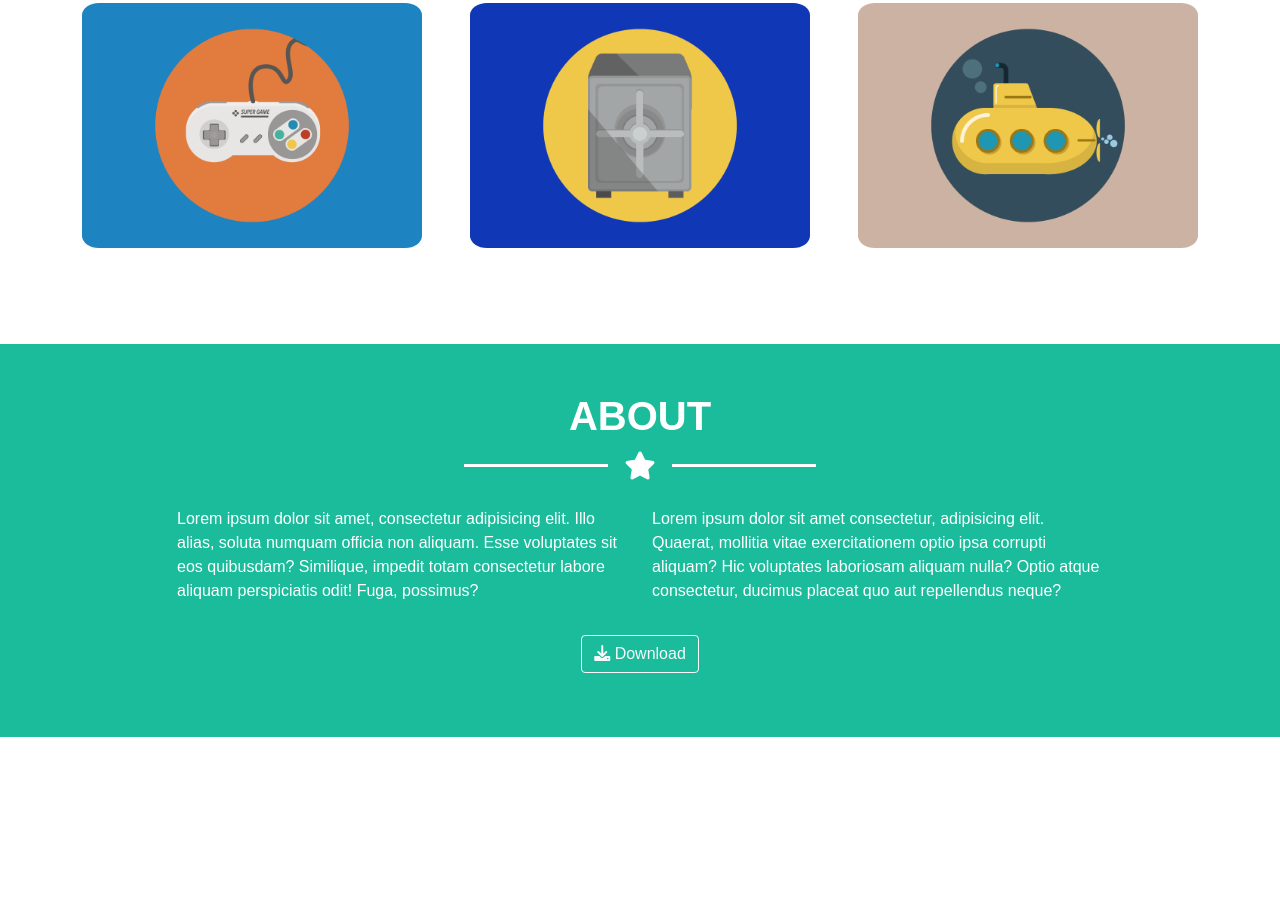
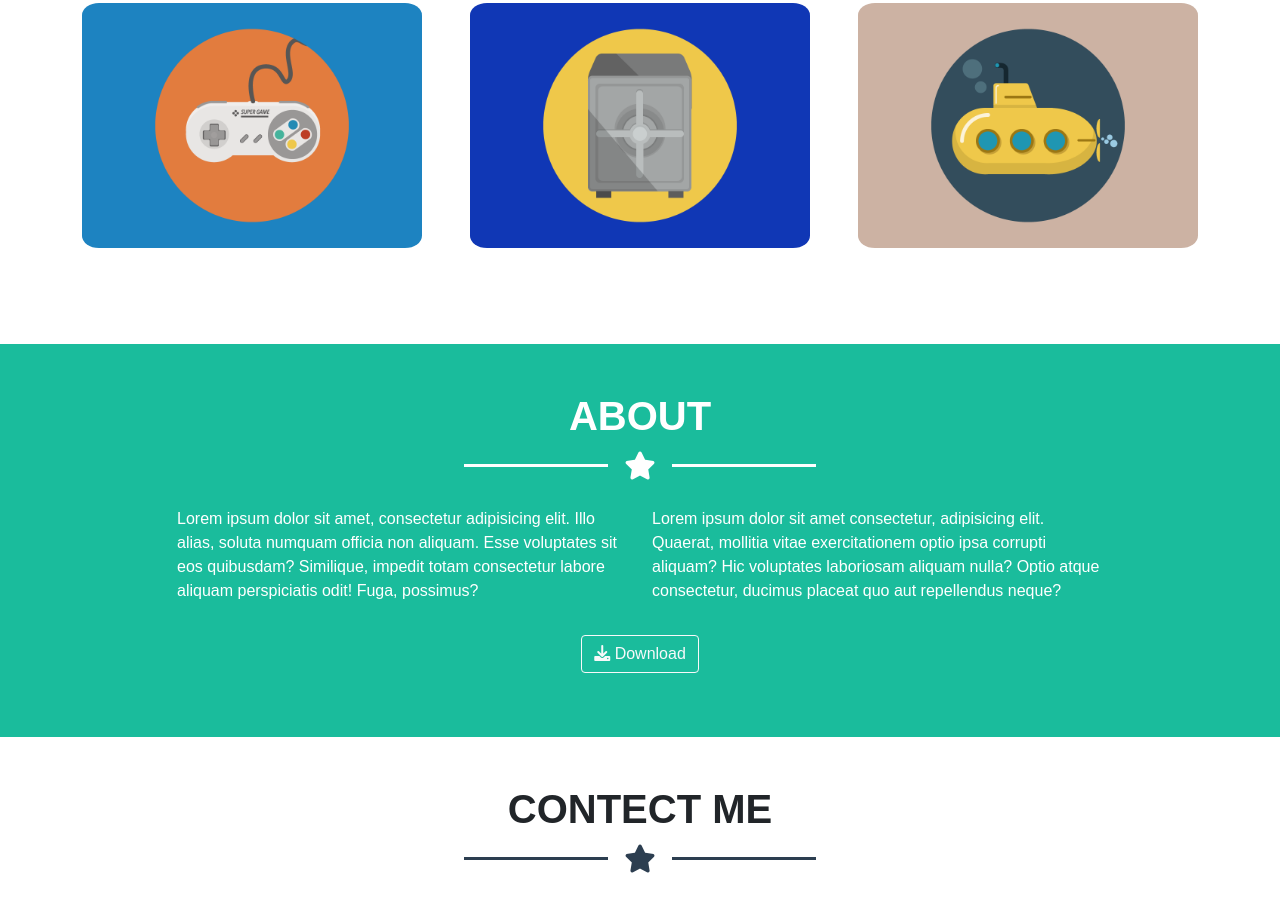
Before and after one commit to pater97/html-css-bootstrap-freelancer, a plain HTML site: page index.html in a window 1280 px wide. Shown: the part 975-1875 px from the top of the page. Before the commit the page ends 1712 px from the top, so only its background shows below. Drawn offline with nearby package versions, Linux system fonts and the light colour scheme.

Commit message:
IMPOSTAZIONE CONTACT SECTION

```diff
--- a/index.html
+++ b/index.html
@@ -130,15 +130,19 @@
                 </div>
             </div>
         </section>
-        <section class="container-fluid fourth_part">
+        <section id="contact" class="container-fluid">
             <div class="container">
-                <div class="row justify-content-center">
-                    <div class="col-12"></div>
-                    <div class="col-10"></div>
-                    <div class="col-10"></div>
-                    <div class="col-10"></div>
-                    <div class="col-10"></div>
-                    <div class="col-10"></div>
+                <div class="row justify-content-center mt-5">
+                    <div class="col-10">
+                        <div class="col-12 align-items-center d-flex flex-column ">
+                            <h1 class="fw-bold">CONTECT ME</h1>
+                            <div class="d-flex align-items-center mb-4">
+                                <hr>
+                                <i class="fa fa-star fs-3 mx-3"></i>
+                                <hr>
+                            </div>
+                        </div>
+                    </div>
                 </div>
             </div>
         </section>
--- a/style.css
+++ b/style.css
@@ -28,6 +28,9 @@ header{
     background-color: #1ABC9C;
 }
 
-footer,#portfolio hr{
+footer,#portfolio hr,#contact hr{
     background-color:#2C3E50 ;
 }
+#portfolio .fa-star,#contact .fa-star{
+    color:#2C3E50 ;
+}
```
